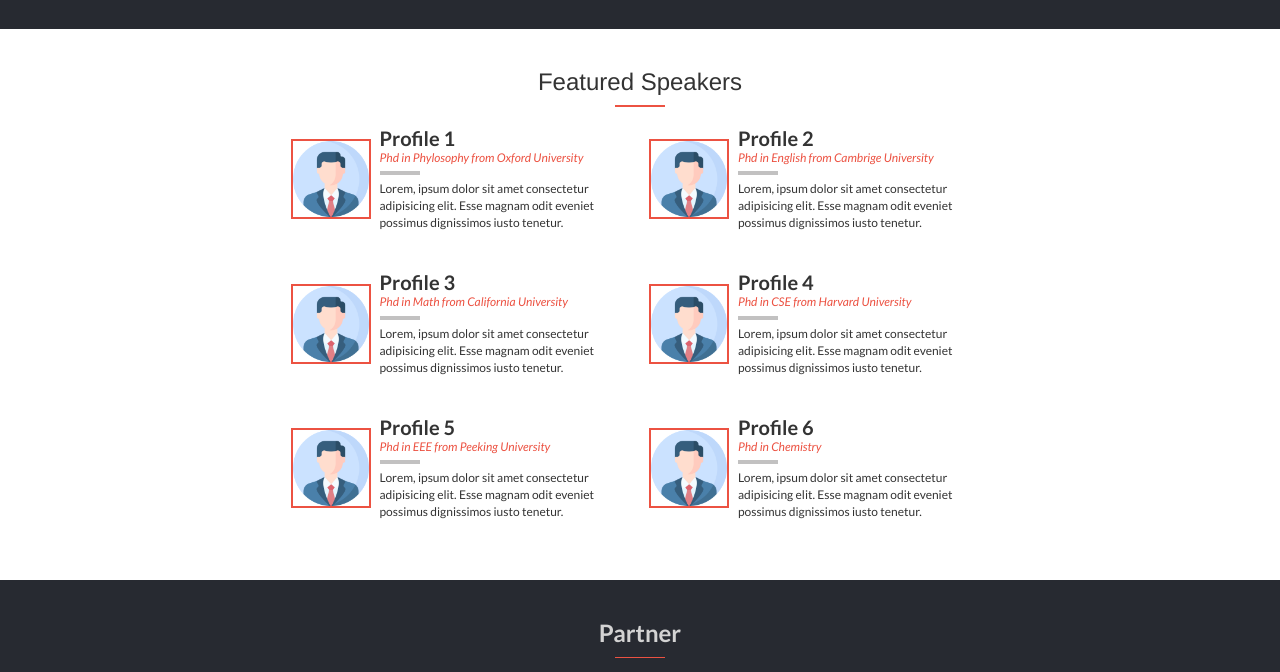
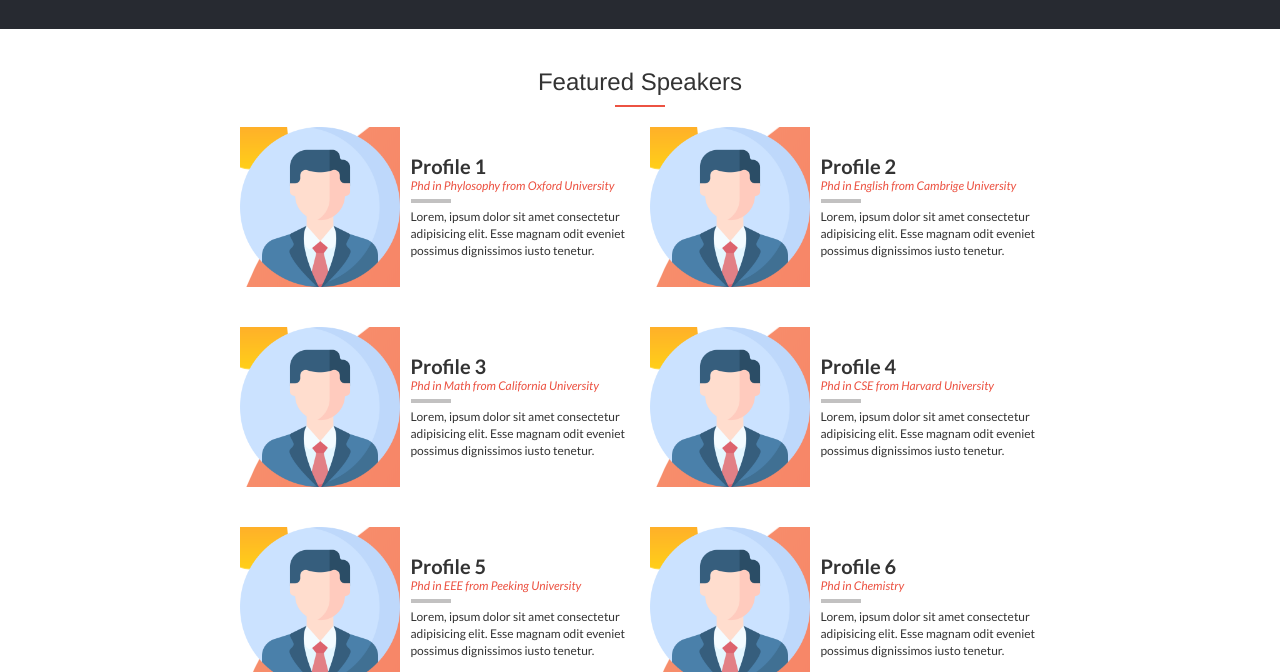
Before and after one commit to Tufahel/first-capstone-microverse, a plain HTML site: page index.html in a window 1280 px wide. Shown: the part 990-1662 px from the top of the page. Drawn offline with nearby package versions, Linux system fonts and the light colour scheme; a web font is replaced by a local one.

Commit message:
background added for speakers section image

```diff
--- a/styles.css
+++ b/styles.css
@@ -292,10 +292,12 @@ nav {
 }
 
 .speakers-content-mobile img {
+  background-image: url('images/my-bg.png');
+  background-position: 10% 10%;
   width: 150px;
   margin-right: 4%;
   margin-left: 4%;
-  border: 2px solid #ec5242;
+
 }
 
 .btn-mobile,
@@ -649,11 +651,11 @@ nav {
   }
 
   .speakers-content-desktop img {
-    width: 100px;
-    height: 10vh;
+    background-image: url('images/my-bg.png');
+    background-position: 12% 12%;
+    height: 20vh;
     margin-right: 5%;
     margin-left: 5%;
-    border: 2px solid #ec5242;
   }
 
   .speakers-info-desktop {
```
Also changed, not shown: images/my-bg.png (added).
